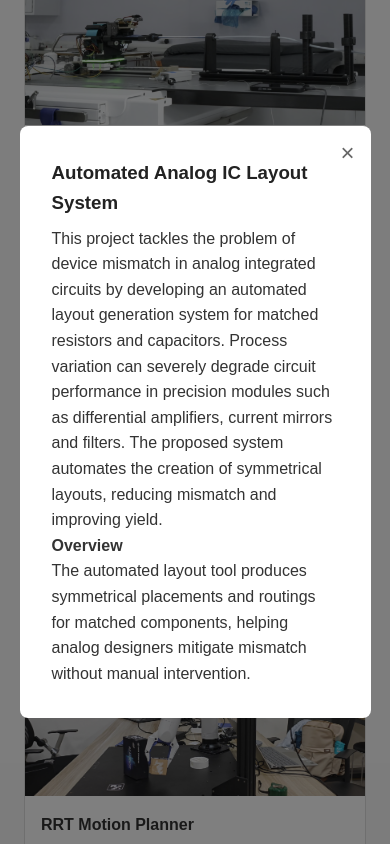
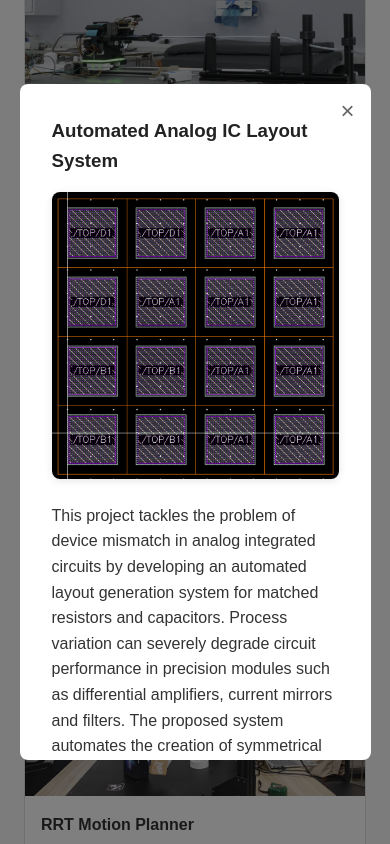
Before and after one commit to VivianChencwy/Weiyu_Vivian_Chen.github.io, a plain HTML site: page index.html in a window 390 px wide. Both pictures are taken after a click on the element 195 px from the left and 1740 px from the top of the page. Shown: the part 1318-2162 px from the top of the page. Drawn offline with Linux system fonts and the light colour scheme.

Commit message:
Remove 3 projects without images, add project images to modal popups, and update Font Awesome CDN

```diff
--- a/index.html
+++ b/index.html
@@ -6,7 +6,9 @@
   <title>Weiyu's Portfolio</title>
   <link rel="stylesheet" href="styles.css">
   <!-- Load Font Awesome icons for contact buttons -->
-  <link rel="stylesheet" href="https://cdnjs.cloudflare.com/ajax/libs/font-awesome/6.5.0/css/all.min.css" integrity="sha512-cJI1ezbba79q0aMvSb18/SrdEU5s55g7I1H7heq8FhS0Y3m1aNEnu4WS6m0NHKzYi1ZKhw1+6T0uBzF+jYzEA==" crossorigin="anonymous" referrerpolicy="no-referrer"/>
+  <link rel="stylesheet" href="https://cdnjs.cloudflare.com/ajax/libs/font-awesome/6.6.0/css/all.min.css" integrity="sha512-Kc323vGBEqzTmouAECnVceyQqyqdsSiqLQISBL29aUW4U/M7pSPA/gEUZQqv1cwx4OnYxTxve5UMg5GT6L4JJg==" crossorigin="anonymous" referrerpolicy="no-referrer"/>
+  <!-- Backup CDN -->
+  <link rel="stylesheet" href="https://use.fontawesome.com/releases/v6.0.0/css/all.css">
 </head>
 <body>
   <!-- Header / Hero section -->
--- a/script.js
+++ b/script.js
@@ -70,30 +70,6 @@
     description: `Created a robot that uses computer‑vision feedback to control a vibrating platform for remote exploration and manipulation tasks.`,
     details: `**Project Goals**\n\n` +
              `Developed algorithms to track visual markers and adjust vibration patterns in real time, enabling closed‑loop control.`
-  },
-  {
-    id: 'sim-lan',
-    title: 'Sim_LAN',
-    summary: 'Local area network simulation project.',
-    github: 'https://github.com/VivianChencwy/Sim_LAN',
-    description: `Simulated the design and performance of a local area network, analysing throughput, latency and fault tolerance.`,
-    details: ''
-  },
-  {
-    id: 'pokesnap',
-    title: 'PokeSnap',
-    summary: `An intelligent camera application capable of recognising Pokémon`,
-    github: 'https://github.com/VivianChencwy/PokeSnap',
-    description: `An intelligent camera application capable of recognising Pokémon, utilising computer vision technology to identify and classify Pokémon characters.`,
-    details: ''
-  },
-  {
-    id: 'mobile-robot',
-    title: 'Mobile Robot Navigation & Control',
-    summary: 'Navigation and control algorithms for a mobile robot.',
-    github: 'https://github.com/VivianChencwy/Mobile_Robot_Navigation_Control',
-    description: `Implemented navigation, mapping and control algorithms for an autonomous mobile robot as part of a course project.`,
-    details: ''
   }
 ];
 
@@ -186,6 +162,24 @@
   if (!project) return;
 
   document.getElementById('modalTitle').textContent = project.title;
+
+  // Add project image below title if available
+  const modalContent = document.querySelector('.modal-content');
+  let existingImage = modalContent.querySelector('.modal-image');
+  if (existingImage) {
+    existingImage.remove();
+  }
+
+  if (project.image) {
+    const modalImage = document.createElement('div');
+    modalImage.className = 'modal-image';
+    modalImage.innerHTML = `<img src="${project.image}" alt="${project.title}" />`;
+
+    // Insert after title
+    const modalTitle = document.getElementById('modalTitle');
+    modalTitle.parentNode.insertBefore(modalImage, modalTitle.nextSibling);
+  }
+
   document.getElementById('modalDescription').textContent = project.description;
   const detailsContainer = document.getElementById('modalDetails');
   detailsContainer.innerHTML = '';
--- a/styles.css
+++ b/styles.css
@@ -154,6 +154,19 @@
   color: #fff;
 }
 
+.modal-image {
+  margin: 1rem 0;
+  text-align: center;
+}
+
+.modal-image img {
+  max-width: 100%;
+  max-height: 300px;
+  object-fit: contain;
+  border-radius: 8px;
+  box-shadow: 0 2px 8px rgba(0, 0, 0, 0.1);
+}
+
 /* Modal */
 .modal {
   position: fixed;
```
